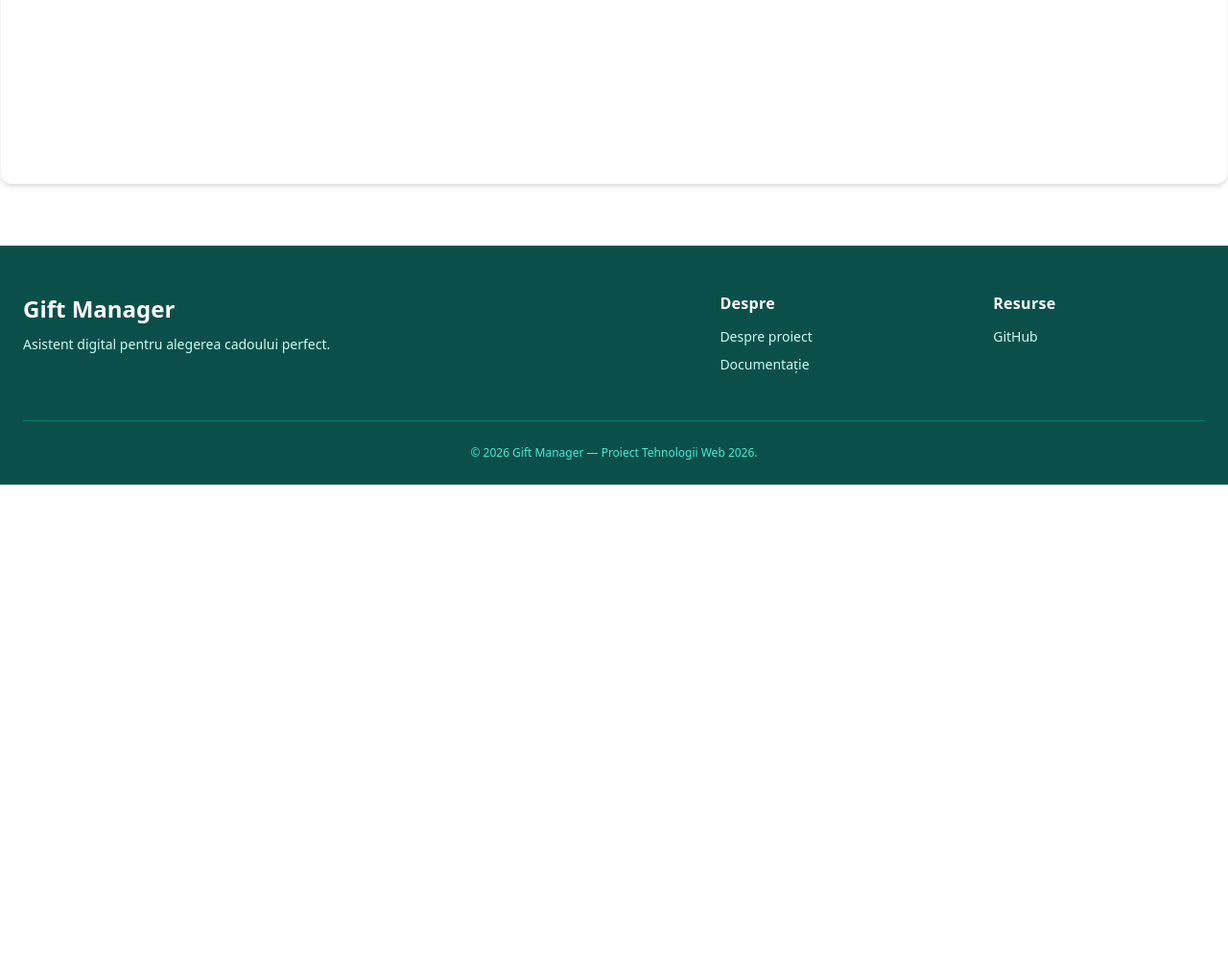
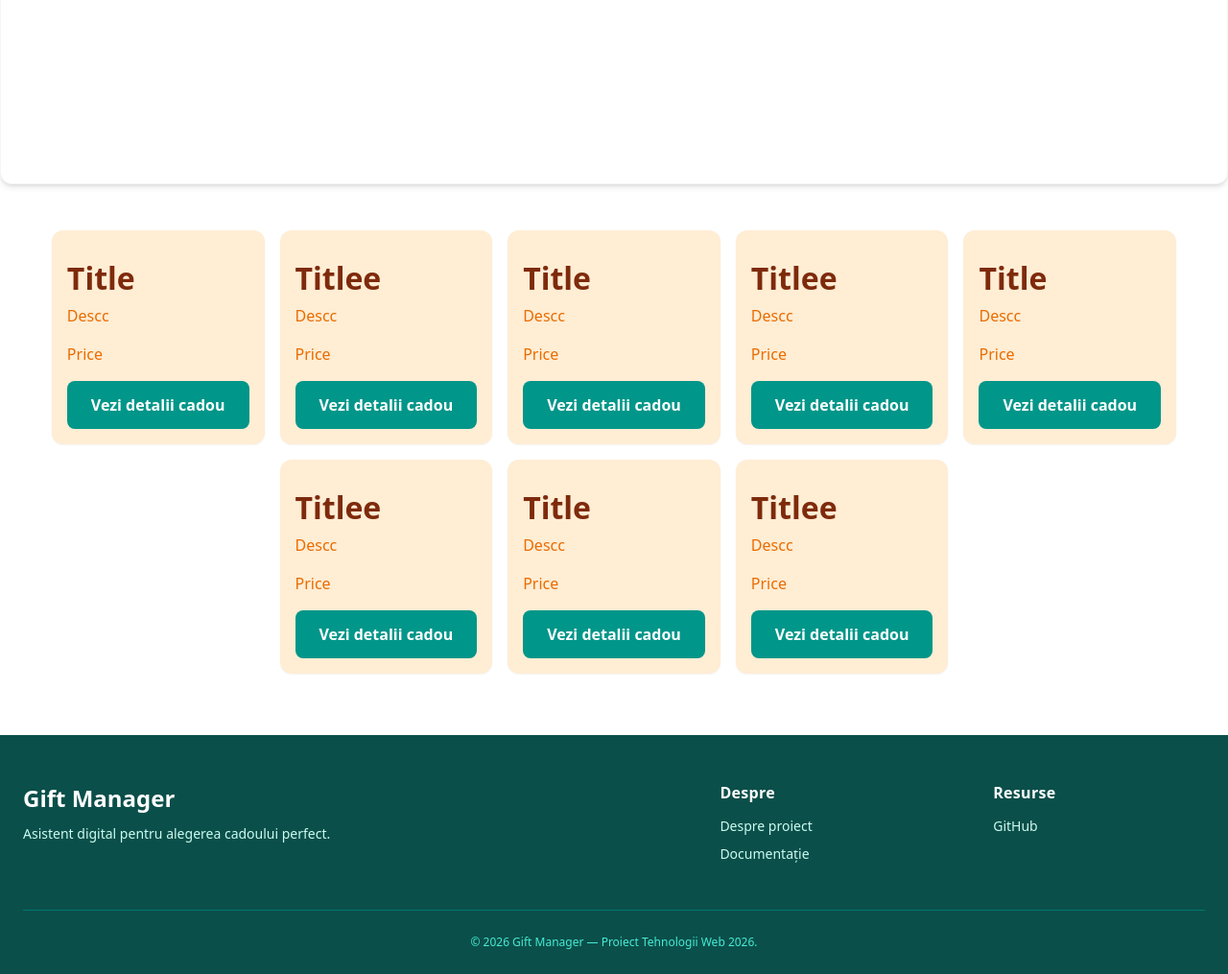
Before and after one commit to gabiturbinca/Proiect-Web, a PHP site: page /cadou.php in a window 1280 px wide. Shown: the part 569-1584 px from the top of the page at 96% size. Before the commit the page ends 1074 px from the top, so only its background shows below. Run offline with PHP 8.4, Linux system fonts and the light colour scheme.

Commit message:
am pus validare client side(cand primesc endpointul urmeaza) sa implementez toaster pop-up + schimbari in UI + am adaugat taguri/cadouri related in pagina de cadou hardcodate

```diff
--- a/public/cadou.php
+++ b/public/cadou.php
@@ -26,6 +26,17 @@
                     <button class="btn btn--primary">Trimite cadou</button>
                     <button class="btn btn--ghost">Adaugă la favorite</button>
                 </div>
+                <div class="gift__tags">
+                    <p>Flori</p>
+                    <p>Femei</p>
+                    <p>Lalale</p>
+                    <p>Trandafiri</p>
+                    <p>Flori</p>
+                    <p>Femei</p>
+                    <p>Lalale</p>
+                    <p>Trandafiri</p>
+                </div>
+
             </div>
         </div>
     </template>
@@ -34,7 +45,85 @@
         <p><strong class="gift__spec__label"></strong><span class="gift__spec__value"></span></p>
     </template>
 
+
     <section class="gift__container" id="gift__container"></section>
+          <template id="result__gift" class="result__gift">
+                <a href ="" class ="card card__gift" id="gift__link">
+                    <img src="" alt="" class ="card__image">
+                    <p class="card__title"></p>
+                    <p class="card__desc card__desc__gift"></p>
+                    <p class="card__desc card__price__gift"></p>
+                    <span class="btn btn--primary">Vezi detalii cadou</span>
+                </a>
+            </template>
+
+            <div class="result__gift">
+                <a href ="" class ="card card__gift" id="gift__link">
+                    <img src="" alt="" class ="card__image">
+                    <p class="card__title">Title</p>
+                    <p class="card__desc card__desc__gift">Descc</p>
+                    <p class="card__desc card__price__gift">Price</p>
+                    <span class="btn btn--primary">Vezi detalii cadou</span>
+                </a>
+
+                <a href ="" class ="card card__gift" id="gift__link">
+                    <img src="" alt="" class ="card__image">
+                    <p class="card__title">Titlee</p>
+                    <p class="card__desc card__desc__gift">Descc</p>
+                    <p class="card__desc card__price__gift">Price</p>
+                    <span class="btn btn--primary">Vezi detalii cadou</span>
+                </a>
+
+                 <a href ="" class ="card card__gift" id="gift__link">
+                    <img src="" alt="" class ="card__image">
+                    <p class="card__title">Title</p>
+                    <p class="card__desc card__desc__gift">Descc</p>
+                    <p class="card__desc card__price__gift">Price</p>
+                    <span class="btn btn--primary">Vezi detalii cadou</span>
+                </a>
+
+                <a href ="" class ="card card__gift" id="gift__link">
+                    <img src="" alt="" class ="card__image">
+                    <p class="card__title">Titlee</p>
+                    <p class="card__desc card__desc__gift">Descc</p>
+                    <p class="card__desc card__price__gift">Price</p>
+                    <span class="btn btn--primary">Vezi detalii cadou</span>
+                </a>
+
+                 <a href ="" class ="card card__gift" id="gift__link">
+                    <img src="" alt="" class ="card__image">
+                    <p class="card__title">Title</p>
+                    <p class="card__desc card__desc__gift">Descc</p>
+                    <p class="card__desc card__price__gift">Price</p>
+                    <span class="btn btn--primary">Vezi detalii cadou</span>
+                </a>
+
+                <a href ="" class ="card card__gift" id="gift__link">
+                    <img src="" alt="" class ="card__image">
+                    <p class="card__title">Titlee</p>
+                    <p class="card__desc card__desc__gift">Descc</p>
+                    <p class="card__desc card__price__gift">Price</p>
+                    <span class="btn btn--primary">Vezi detalii cadou</span>
+                </a>
+                 <a href ="" class ="card card__gift" id="gift__link">
+                    <img src="" alt="" class ="card__image">
+                    <p class="card__title">Title</p>
+                    <p class="card__desc card__desc__gift">Descc</p>
+                    <p class="card__desc card__price__gift">Price</p>
+                    <span class="btn btn--primary">Vezi detalii cadou</span>
+                </a>
+
+                <a href ="" class ="card card__gift" id="gift__link">
+                    <img src="" alt="" class ="card__image">
+                    <p class="card__title">Titlee</p>
+                    <p class="card__desc card__desc__gift">Descc</p>
+                    <p class="card__desc card__price__gift">Price</p>
+                    <span class="btn btn--primary">Vezi detalii cadou</span>
+                </a>
+            </div>
+    <section class="related__gifts__container">
+
+    </section>
 
 <?php
     require __DIR__ . '/../templates/footer.php';
--- a/public/css/pages/cadou.css
+++ b/public/css/pages/cadou.css
@@ -42,6 +42,34 @@
     display: flex;
     flex-direction: column;
     align-items:flex-start;
+    margin-bottom:var(--space-8);
+}
+
+.gift__tags{
+    margin-top:var(--space-8);
+    display: flex;
+    flex-wrap: wrap;
+    flex-direction: row;
+    gap:var(--space-2);
+}
+
+
+.gift__tags p{
+    color:var(--color-primary-900);
+    border-radius:var(--space-8);
+    border:2px solid var(--color-primary-900);
+    padding:var(--space-4);
+    background-color: var(--color-primary-100);
+}
+
+.result__gift{
+    display: flex;
+    flex-direction: row;
+    gap:var(--space-4);
+    justify-content: center;
+    max-width: var(--container-xl);
+    margin-inline:auto;
+    flex-wrap: wrap;
 }
 
 @media (min-width: 768px){
@@ -76,4 +104,11 @@
         flex-direction: column;
         gap:var(--space-4);
     }
+    .gift__tags{
+        margin-top:0;
+    }
+    .result__gift{
+        margin-top:var(--space-6);
+        max-width: var(--container-xl);
+    }
 }
```
Also changed, not shown: public/js/pages/login.js (added, +27 -0 lines), public/js/pages/register.js (added, +40 -0 lines), public/register.php (+7 -1 lines).
